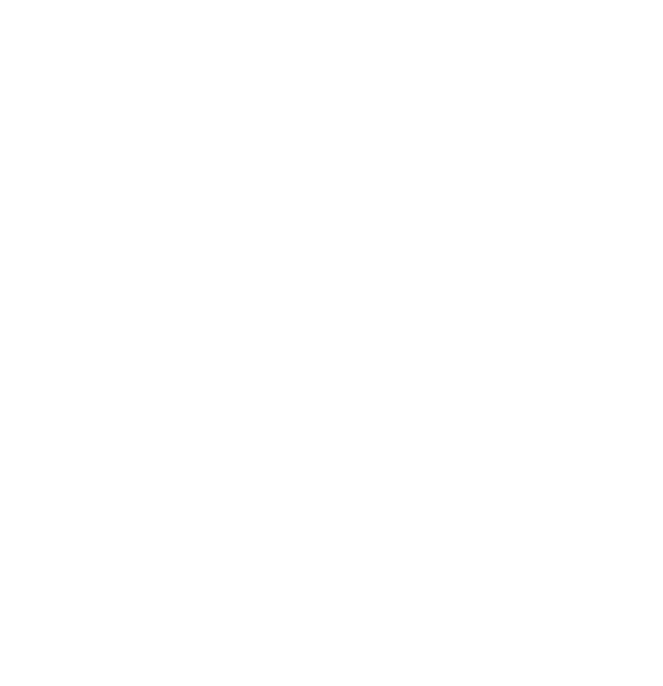
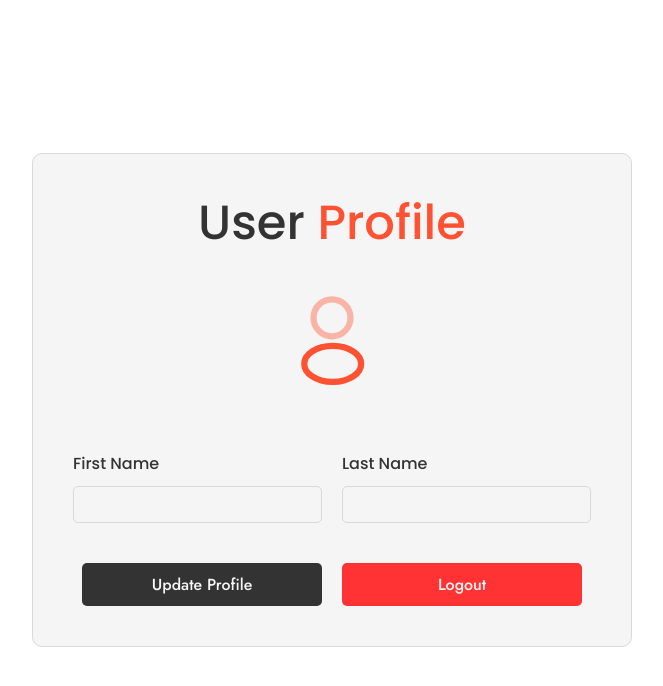
Before and after one commit to patilmanas04/JCC-Website, a React (Vite) app in the folder Client/: page /profile in a window 1280 px wide. Before the commit this address had no page. Shown: the top 686 px of the page, without its empty margins (308-971 px from the left). Built offline with nearby package versions, Linux system fonts and the light colour scheme; no server answers; sample sign-in values are in the browser's storage.

Commit message:
Add the Profile page and also add the api to get the user details as well as update the user details and integrate it with the client side

```diff
--- a/Client/src/App.jsx
+++ b/Client/src/App.jsx
@@ -6,6 +6,7 @@
 import { BrowserRouter as Router, Routes, Route } from 'react-router-dom'
 import Home from './components/Home/Index'
 import EmailVerification from './components/EmailVerification/Index'
+import Profile from './components/Profile/Index'
 
 function App() {
 	return (
@@ -17,6 +18,7 @@
 					<Route path="/login" element={<Login />} />
 					<Route path="/signup" element={<Signup />} />
 					<Route path="/users/:userId/verify-email/:verificationToken" element={<EmailVerification />} />
+					<Route path="/profile" element={<Profile />} />
 				</Routes>
 			</Router>
 		</ThemeProvider>
--- a/Client/src/components/Navbar/Index.jsx
+++ b/Client/src/components/Navbar/Index.jsx
@@ -12,7 +12,6 @@
 
     useEffect(() => {
         const token = localStorage.getItem('authToken')
-        console.log(token)
         if(token){
             setIsLoggedIn(true)
         }
@@ -39,7 +38,7 @@
                     <NavbarItem href='#services'>Services</NavbarItem>
                     <NavbarItem href='#contactus'>Contact Us</NavbarItem>
                     {
-                        isLoggedIn?<><LogoutButton type='button' onClick={handleLogout}>Logout</LogoutButton><Link to='/dashboard'><ProfileButton src={ProfileIcon} alt='profile_icon'/></Link></>:<Link to='/login'><LoginButton type='button'>Login</LoginButton></Link>
+                        isLoggedIn?<><LogoutButton type='button' onClick={handleLogout}>Logout</LogoutButton><Link to='/profile'><ProfileButton src={ProfileIcon} alt='profile_icon'/></Link></>:<Link to='/login'><LoginButton type='button'>Login</LoginButton></Link>
                     }
                 </NavbarMenu>
                 <NavbarMobileMenuIcon src={!isOpen?menu_icon:close_icon} logo='menu_icon' onClick={toggleMenu}/>
@@ -48,7 +47,7 @@
                     <NavbarItem href='#services'>Services</NavbarItem>
                     <NavbarItem href='#contactus'>Contact Us</NavbarItem>
                     {
-                        isLoggedIn?<><NavbarItem><Link to="/dashboard">Profile</Link></NavbarItem><NavbarItem type='button' onClick={handleLogout}>Logout</NavbarItem></>:<NavbarItem><Link to="/login">Login</Link></NavbarItem>
+                        isLoggedIn?<><NavbarItem><Link to="/profile">Profile</Link></NavbarItem><NavbarItem type='button' onClick={handleLogout}>Logout</NavbarItem></>:<NavbarItem><Link to="/login">Login</Link></NavbarItem>
                     }
                 </NavbarMobileMenu>
             </NavbarContainer>
--- /dev/null
+++ b/Client/src/components/Profile/Index.jsx
@@ -0,0 +1,125 @@
+import React, { useState, useRef, useEffect } from 'react'
+import ProfileIconSvg from '../../assets/profile_icon.svg'
+import { ProfileWrapper, ProfileContainer, ProfileTitle, Span, ProfileOverview, ProfileIcon, ProfileDetails, ProfileName, ProfileEmail, ProfileContent, ProfileItem, ProfileLabel, ProfileValue, ProfileActions, UpdateProfileButton, LogoutButton } from './ProfileElements'
+import { useNavigate } from 'react-router-dom'
+import AuthenticationAlertMessage from '../AuthenticationAlertMessage/Index'
+
+const Profile = () => {
+    const navigate = useNavigate()
+
+    const [alert, setAlert] = useState({
+        success: false,
+        message: ''
+    })
+
+    const [credentials, setCredentials] = useState({
+        firstName: '',
+        lastName: '',
+        email: ''
+    })
+
+    useEffect(() => {
+
+        const token = localStorage.getItem('authToken')
+        if(!token){
+            navigate('/login')
+        }
+
+        const getUserDetails = async () => {
+            try{
+                const response = await fetch('http://localhost:3000/api/auth/getuser', {
+                    method: 'GET',
+                    headers: {
+                        'Content-Type': 'application/json',
+                        'Auth-Token': localStorage.getItem('authToken')
+                    }
+                })
+
+                const data = await response.json()
+
+                if(data.success){
+                    setCredentials(data.userDetails)
+                }
+                else{
+                    navigate('/login')
+                }
+            }
+            catch(error){
+                console.log(error)
+            }
+        }
+
+        getUserDetails()
+    }, [])
+
+    const onChange = (e) => {
+        setCredentials({
+            ...credentials,
+            [e.target.name]: e.target.value
+        })
+    }
+
+    const handleLogout = () => {
+        localStorage.removeItem('authToken')
+        navigate('/')
+    }
+
+    const handleUpdate = async () => {
+        try{
+            const response = await fetch('http://localhost:3000/api/auth/updateuser', {
+                method: 'PUT',
+                headers: {
+                    'Content-Type': 'application/json',
+                    'Auth-Token': localStorage.getItem('authToken')
+                },
+                body: JSON.stringify({
+                    firstName: credentials.firstName,
+                    lastName: credentials.lastName
+                })
+            })
+
+            const data = await response.json()
+            setAlert({
+                success: data.success,
+                message: data.message
+            })
+        }
+        catch(error){
+            console.log(error)
+        }
+    }
+
+    return (
+        <ProfileWrapper>
+            <ProfileContainer>
+                <ProfileTitle>User <Span>Profile</Span></ProfileTitle>
+                <ProfileOverview>
+                    <ProfileIcon src={ProfileIconSvg} alt="profile_icon"/>
+                    <ProfileDetails>
+                        <ProfileName>{credentials.firstName} {credentials.lastName}</ProfileName>
+                        <ProfileEmail>{credentials.email}</ProfileEmail>
+                    </ProfileDetails>
+                </ProfileOverview>
+                <ProfileContent>
+                    <ProfileItem>
+                        <ProfileLabel htmlFor='firstName'>First Name</ProfileLabel>
+                        <ProfileValue type='text' name='firstName' id='firstName' value={credentials.firstName} onChange={onChange}/>
+                    </ProfileItem>
+                    <ProfileItem>
+                        <ProfileLabel htmlFor='lastName'>Last Name</ProfileLabel>
+                        <ProfileValue type='text' name='lastName' id='lastName' value={credentials.lastName} onChange={onChange}/>
+                    </ProfileItem>
+                </ProfileContent>
+                {
+                    alert.message && <AuthenticationAlertMessage success={alert.success} message={alert.message}/>
+                }
+                <ProfileActions>
+                    <UpdateProfileButton type='button' onClick={handleUpdate}>Update Profile</UpdateProfileButton>
+                    <LogoutButton type='button' onClick={handleLogout}>Logout</LogoutButton>
+                </ProfileActions>
+            </ProfileContainer>
+        </ProfileWrapper>
+    )
+}
+
+export default Profile
--- /dev/null
+++ b/Client/src/components/Profile/ProfileElements.jsx
@@ -0,0 +1,148 @@
+import styled from "styled-components"
+
+export const ProfileWrapper = styled.section`
+    width: 100%;
+    height: 100vh;
+    display: flex;
+    justify-content: center;
+    align-items: center;
+    background: ${({ theme }) => theme.background};
+    padding: 40px 40px;
+    overflow-y: scroll;
+
+    @media screen and (max-width: 768px){
+        padding: 20px 20px;
+    }
+`
+
+export const ProfileContainer = styled.div`
+    max-width: 600px;
+    width: 100%;
+    display: flex;
+    flex-direction: column;
+    justify-content: center;
+    align-items: center;
+    padding: 40px;
+    border-radius: 10px;
+    background: ${({ theme }) => theme.secondary};
+    border: 1px solid ${({ theme }) => theme.divider};
+    gap: 40px;
+
+    @media screen and (max-width: 768px){
+        padding: 0;
+        background: ${({ theme }) => theme.background};
+        border: none;
+    }
+`
+
+export const ProfileTitle = styled.h1`
+    font-size: 48px;
+    font-weight: 500;
+    color: ${({ theme }) => theme.primary};
+    line-height: 1.2;
+    text-align: center;
+`
+
+export const Span = styled.span`
+    color: ${({ theme }) => theme.accent};
+`
+
+export const ProfileOverview = styled.div`
+    display: flex;
+    flex-direction: column;
+    justify-content: center;
+    align-items: center;
+    gap: 20px;
+`
+
+export const ProfileIcon = styled.img`
+    width: 100px;
+`
+
+export const ProfileDetails = styled.div`
+    text-align: center;
+`
+
+export const ProfileName = styled.h2`
+    font-size: 24px;
+    font-weight: 500;
+    color: ${({ theme }) => theme.primary};
+`
+
+export const ProfileEmail = styled.p`
+    font-size: 16px;
+    font-weight: 400;
+    color: ${({ theme }) => theme.secondaryText};
+`
+
+export const ProfileContent = styled.form`
+    display: flex;
+    justify-content: center;
+    align-items: center;
+    gap: 20px;
+    width: 100%;
+
+    @media screen and (max-width: 530px){
+        flex-direction: column;
+    }
+`
+
+export const ProfileItem = styled.div`
+    display: flex;
+    flex-direction: column;
+    gap: 10px;
+    width: 50%;
+
+    @media screen and (max-width: 530px){
+        width: 100%;
+    }
+`
+
+export const ProfileLabel = styled.label`
+    font-size: 16px;
+    font-weight: 500;
+    color: ${({ theme }) => theme.primary};
+`
+
+export const ProfileValue = styled.input`
+    padding: 10px;
+    border: 1px solid ${({ theme }) => theme.divider};
+    border-radius: 5px;
+    background: ${({ theme }) => theme.secondary};
+    color: ${({ theme }) => theme.primary};
+`
+
+export const ProfileActions = styled.div`
+    max-width: 500px;
+    width: 100%;
+    display: flex;
+    justify-content: center;
+    align-items: center;
+    gap: 20px;
+
+    @media screen and (max-width: 500px){
+        flex-direction: column;
+        gap: 10px;
+    }
+`
+
+export const UpdateProfileButton = styled.button`
+    padding: 10px 20px;
+    width: 50%;
+    border: none;
+    border-radius: 5px;
+    background: ${({ theme }) => theme.primary};
+    color: ${({ theme }) => theme.secondary};
+    font-size: 16px;
+    font-weight: 500;
+    cursor: pointer;
+
+    @media screen and (max-width: 500px){
+        width: 100%;
+    }
+`
+
+export const LogoutButton = styled(UpdateProfileButton)`
+    background: ${({ theme }) => theme.error};
+    color: ${({ theme }) => theme.secondary};
+`
```
Also changed, not shown: 2 other files (tests, documents, lock files or other folders).
